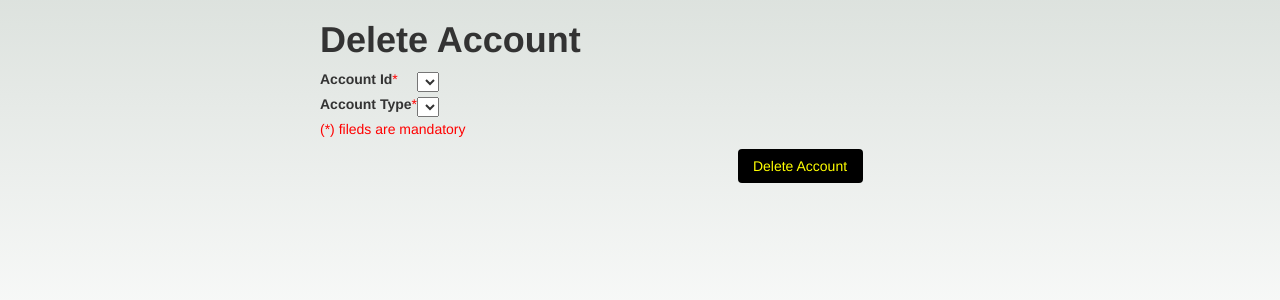
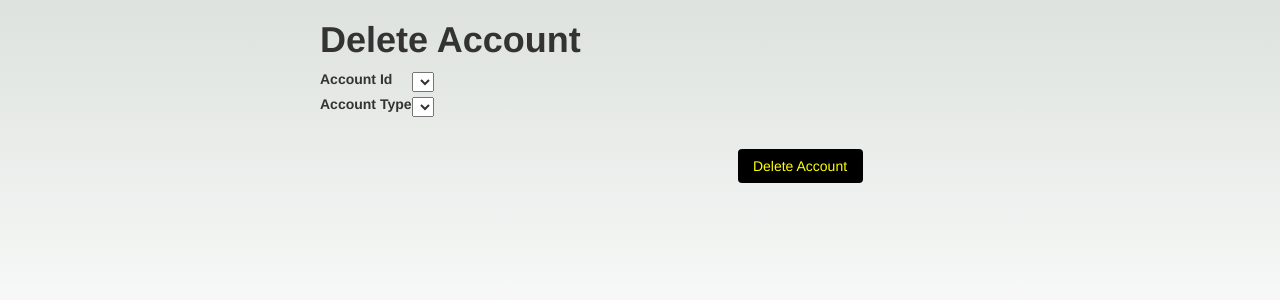
Before and after one commit to varshithrajbasa/RetailBanking, a Flask app: template templates/delete_account.html in a window 1280 px wide. Shown: the part 90-390 px from the top of the page. Run offline with Flask 2, Linux system fonts and the light colour scheme; the template is opened without the code that fills it, so the values that code supplies are empty; some libraries are stand-ins or nearby versions.

Commit message:
removed mandatory fields

```diff
--- a/templates/delete_account.html
+++ b/templates/delete_account.html
@@ -9,7 +9,7 @@
     <table>
         <tr>
             <td>
-                <label for="account_id">Account Id</label><span class="requ">*</span>
+                <label for="account_id">Account Id</label>
             </td>
             <td>
                 <select id="account_id" name="account_id">
@@ -21,7 +21,7 @@
         </tr>
         <tr>
             <td>
-                <label for="account_type">Account Type</label><span class="requ">*</span>
+                <label for="account_type">Account Type</label>
             </td>
             <td>
                 <select id="account_type" name="account_type">
@@ -32,7 +32,7 @@
         </tr>
 
     </table>
-    <span class="requ">(*) fileds are mandatory</span>
+
     <br>
     <div style="display: flex; flex-direction: row; justify-content: center; padding-top: 1rem;">
         <input class="btn" type="submit" value="Delete Account">
```
